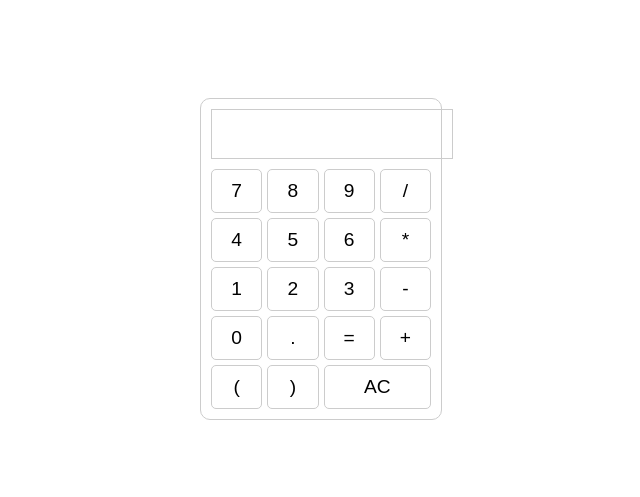
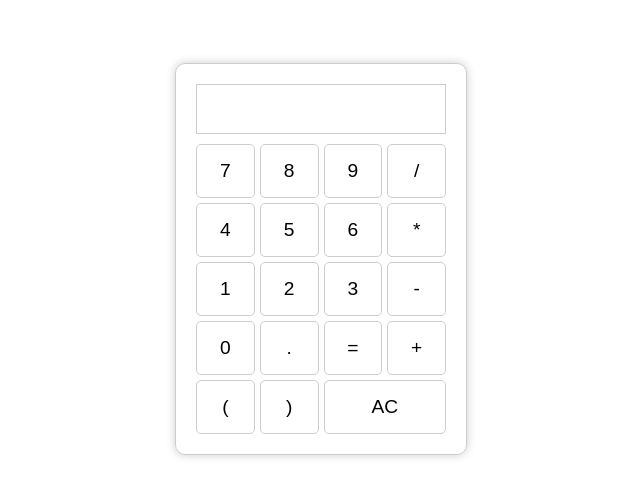
Before and after one commit to yen1098/notioncalculator, a plain HTML site: page index.html in a window 1280 px wide. Shown: the part 141-638 px from the top of the page, without its empty margins (319-959 px from the left). Drawn offline with Linux system fonts and the light colour scheme.

Commit message:
Update index.html

```diff
--- a/index.html
+++ b/index.html
@@ -3,7 +3,7 @@
 <head>
 <meta charset="UTF-8">
 <meta name="viewport" content="width=device-width, initial-scale=1.0">
-<title>Simple Calculator</title>
+<title>Transparent Background Calculator</title>
 <style>
   body {
     font-family: Arial, sans-serif;
@@ -18,11 +18,12 @@
     background: rgba(255, 255, 255, 0.2);
     border: 1px solid #ccc;
     border-radius: 10px;
-    padding: 10px;
-    width: 220px;
+    padding: 20px;
+    box-shadow: 0 0 10px rgba(0, 0, 0, 0.2);
+    width: 250px;
   }
   .display {
-    width: 100%;
+    width: calc(100% - 22px);
     padding: 10px;
     margin-bottom: 10px;
     font-size: 1.5em;
@@ -38,7 +39,7 @@
     gap: 5px;
   }
   .button {
-    padding: 10px;
+    padding: 15px;
     font-size: 1.2em;
     border: 1px solid #ccc;
     background: rgba(255, 255, 255, 0.3);
```
